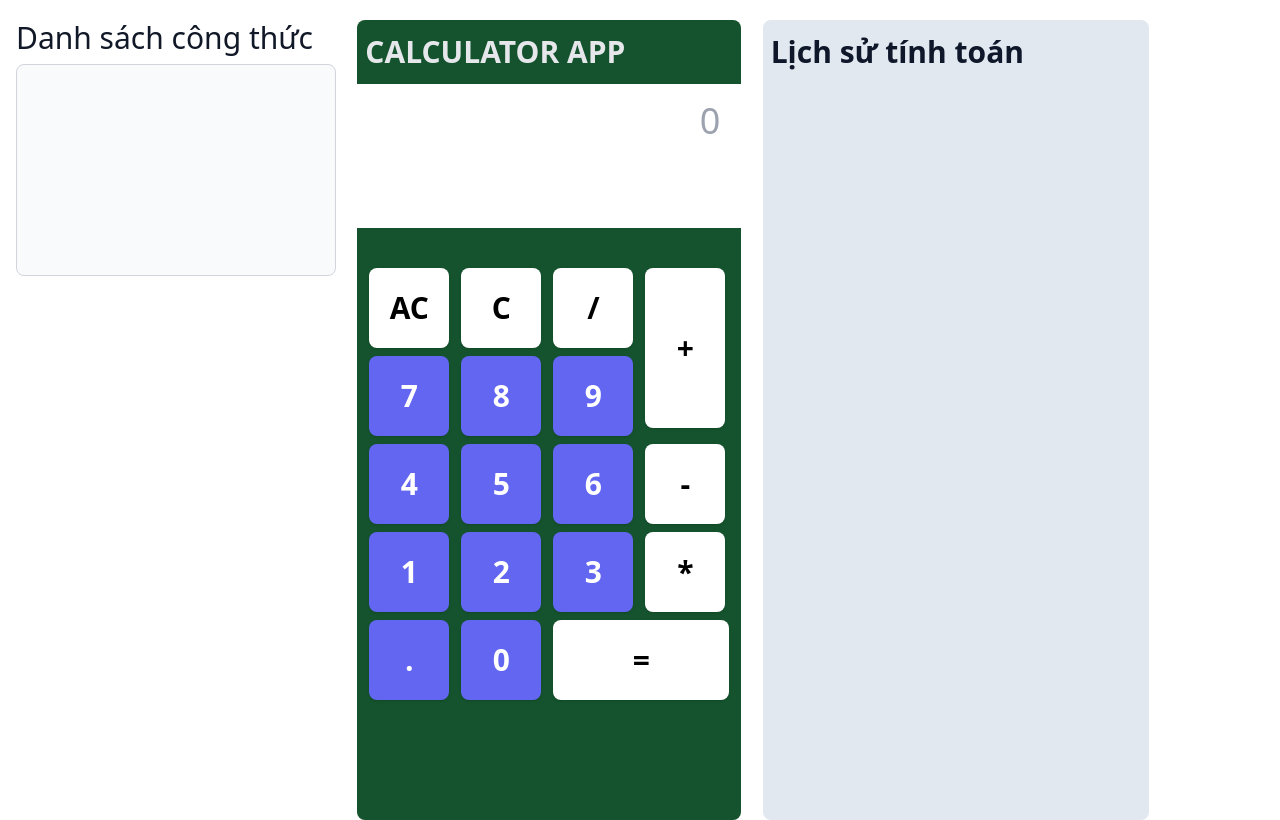
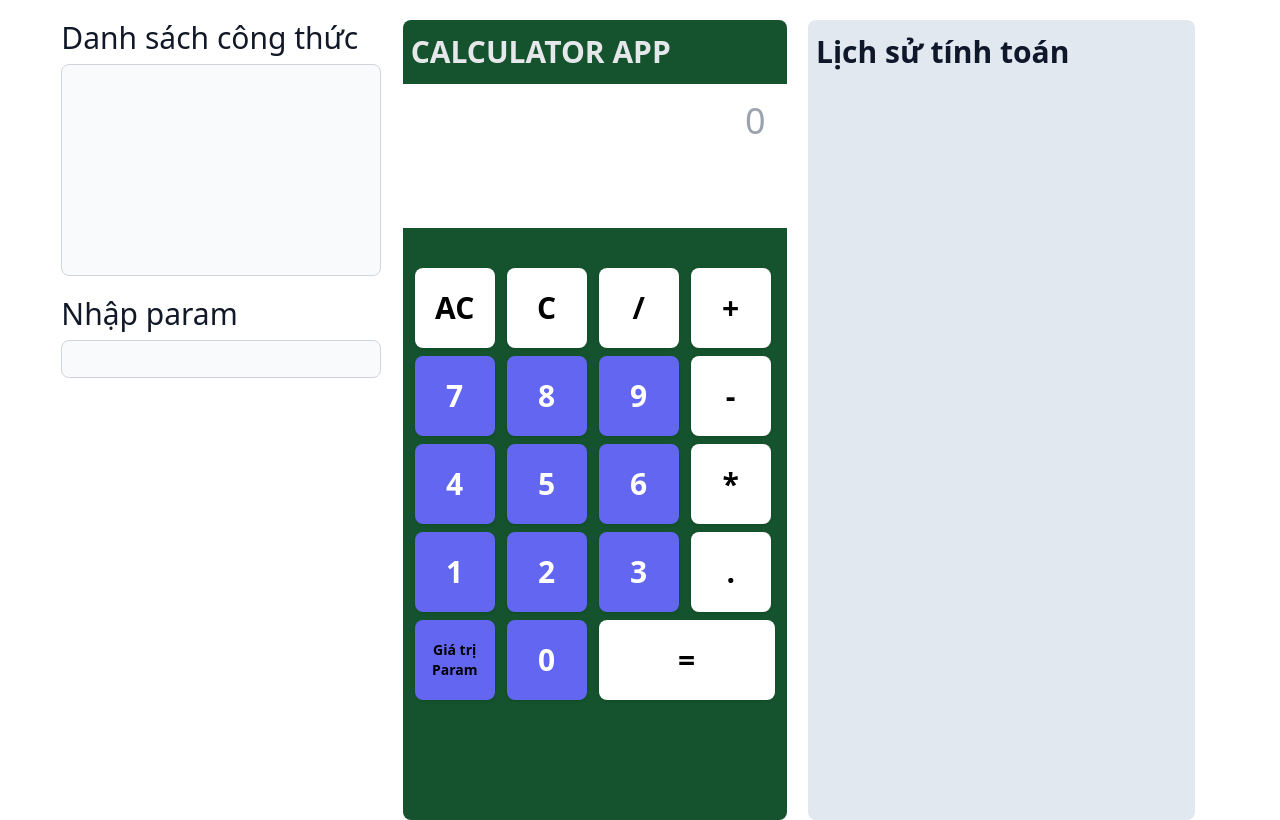
Before and after one commit to QuocHuyTruong/calculator, a React (Create React App) app: page / in a window 1280 px wide. Built offline with nearby package versions, Linux system fonts and the light colour scheme.

Commit message:
hi push code

```diff
--- a/src/components/Calculator/Calculator.js
+++ b/src/components/Calculator/Calculator.js
@@ -8,6 +8,7 @@ const Calculator = () => {
   const dispatch = useDispatch();
   const history = useSelector((state) => state.history);
   const calculator = useSelector((state) => state.calculator);
+  const [valueParam, setValueParam] = useState("");
   const [value, setValue] = useState({
     number: "",
     ans: "",
@@ -61,13 +62,6 @@ const Calculator = () => {
     setShowModal(true);
   };
 
-   const handleSelecter = (e) => {
-      console.log(e.target.value);
-      setValue({
-         number: value.number.concat(e.target.value),
-      });
-   };
-
   const handleOnchange = (e) => {
     console.log(e.target.value);
     setValue({
@@ -75,6 +69,36 @@ const Calculator = () => {
     });
   };
 
+  const handleSelecter = (e) => {
+    console.log(e.target.value);
+    // setValue({
+    //   number: value.number.concat(e.target.value),
+    // });
+    setValueParam(e.target.value);
+  };
+
+  const handleChangeParam = (e) => {
+    setValueParam(e.target.value);
+  };
+
+  const handleParam = () => {
+    // setValue({
+    //   number: value.number.concat(valueParam),
+    // });
+    if (valueParam.slice(-1) === "+" || valueParam.slice(-1) === "-") {
+      setValue({
+        number: value.number.concat(valueParam).concat("0"),
+      });
+    } else if (valueParam.slice(-1) === "*" || valueParam.slice(-1) === "/") {
+      setValue({
+        number: value.number.concat(valueParam).concat("1"),
+      });
+    } else {
+      setValue({
+        number: value.number.concat(valueParam),
+      });
+    }
+  };
   return (
     <div>
       <Modal
@@ -83,11 +107,11 @@ const Calculator = () => {
         data={data.current}
       ></Modal>
       <React.Fragment>
-            <Grid container>
+        <Grid container className="justify-center">
           <Grid sm={3} className="ml-4 mt-5">
             <label
               for="years"
-                     className="block mb-2 text-3xl font-medium text-gray-900 dark:text-white "
+              className="block mb-2 text-3xl font-medium text-gray-900 "
             >
               Danh sách công thức
             </label>
@@ -95,7 +119,7 @@ const Calculator = () => {
               onClick={handleSelecter}
               id="years"
               size="5"
-                     className="bg-gray-50 border border-gray-300 text-gray-900 text-3xl rounded-lg focus:ring-blue-500 focus:border-blue-500 block w-full dark:bg-gray-700 dark:border-gray-600 dark:placeholder-gray-400 dark:text-white dark:focus:ring-blue-500 dark:focus:border-blue-500"
+              className="bg-gray-50 border border-gray-300 text-gray-900 text-3xl rounded-lg focus:ring-blue-500 focus:border-blue-500 block w-full"
             >
               {calculator.map((item, index) => (
                 <option value={item.congthuc} key={index}>
@@ -103,6 +127,14 @@ const Calculator = () => {
                 </option>
               ))}
             </select>
+            <label className="block mb-2 text-3xl font-medium text-gray-900 mt-5">
+              Nhập param
+            </label>
+            <input
+              value={valueParam}
+              onChange={handleChangeParam}
+              className="bg-gray-50 border border-gray-300 text-gray-900 text-3xl rounded-lg focus:ring-blue-500 focus:border-blue-500 block w-full"
+            />
           </Grid>
           <Grid sm={4}>
             <div className="bg-green-900 w-96 h-screen mx-auto rounded-lg overflow-hidden mt-5">
@@ -145,7 +177,7 @@ const Calculator = () => {
                 </button>
                 <button
                   onClick={() => handleLoadButton("+")}
-                           className="text-gray  bg-white w-20 h-40 rounded-lg font-bold text-3xl flex justify-center items-center shadow row-span-2"
+                  className="text-gray  bg-white w-20 h-20 rounded-lg font-bold text-3xl flex justify-center items-center shadow"
                 >
                   +
                 </button>
@@ -168,6 +200,12 @@ const Calculator = () => {
                 >
                   9
                 </button>
+                <button
+                  onClick={() => handleLoadButton("-")}
+                  className="text-gray  bg-white w-20 h-20 rounded-lg font-bold text-3xl flex justify-center items-center shadow"
+                >
+                  -
+                </button>
 
                 <button
                   onClick={() => handleLoadButton(4)}
@@ -188,10 +226,10 @@ const Calculator = () => {
                   6
                 </button>
                 <button
-                           onClick={() => handleLoadButton("-")}
+                  onClick={() => handleLoadButton("*")}
                   className="text-gray  bg-white w-20 h-20 rounded-lg font-bold text-3xl flex justify-center items-center shadow"
                 >
-                           -
+                  *
                 </button>
 
                 <button
@@ -212,18 +250,18 @@ const Calculator = () => {
                 >
                   3
                 </button>
-                        <button
-                           onClick={() => handleLoadButton("*")}
-                           className="text-gray  bg-white w-20 h-20 rounded-lg font-bold text-3xl flex justify-center items-center shadow"
-                        >
-                           *
-                        </button>
 
                 <button
                   onClick={() => handleLoadButton(".")}
-                           className="text-white w-20 h-20 bg-indigo-500 rounded-lg font-bold text-3xl flex justify-center items-center shadow"
+                  className="text-gray w-20 h-20 bg-white rounded-lg font-bold text-3xl flex justify-center items-center shadow"
                 >
                   .
+                </button>
+                <button
+                  onClick={handleParam}
+                  className="text-gray  bg-indigo-500 w-20 h-20 rounded-lg font-bold text-sm flex justify-center items-center shadow"
+                >
+                  Giá trị Param
                 </button>
                 <button
                   onClick={() => handleLoadButton(0)}
@@ -251,9 +289,7 @@ const Calculator = () => {
                     key={index}
                     className="mb-2 w-[70%] flex justify-between "
                   >
-                              <span className="mr-2">
-                                 {item.number + "=" + item.ans}
-                              </span>
+                    <span className="mr-2">{item.number + "=" + item.ans}</span>
                     <button
                       onClick={() => handleModal(item.number)}
                       className="text-white bg-blue-300 rounded-lg p-1"
--- a/src/components/modal/Modal.js
+++ b/src/components/modal/Modal.js
@@ -56,7 +56,7 @@ const Modal = ({ open = false, handleClose = () => {}, data }) => {
         <h2 className="text-4xl text-center text-black font-medium mb-5">
           Thêm công thức
         </h2>
-            <form onSubmit={handleSubmit}>
+        <form onSubmit={handleSubmit} autoComplete="off">
           <div className="flex flex-col gap-3 mb-5">
             <label htmlFor="" className="text-sm cursor-pointer">
               Tên
```
Lines whose indentation alone changed are shown as unchanged.
